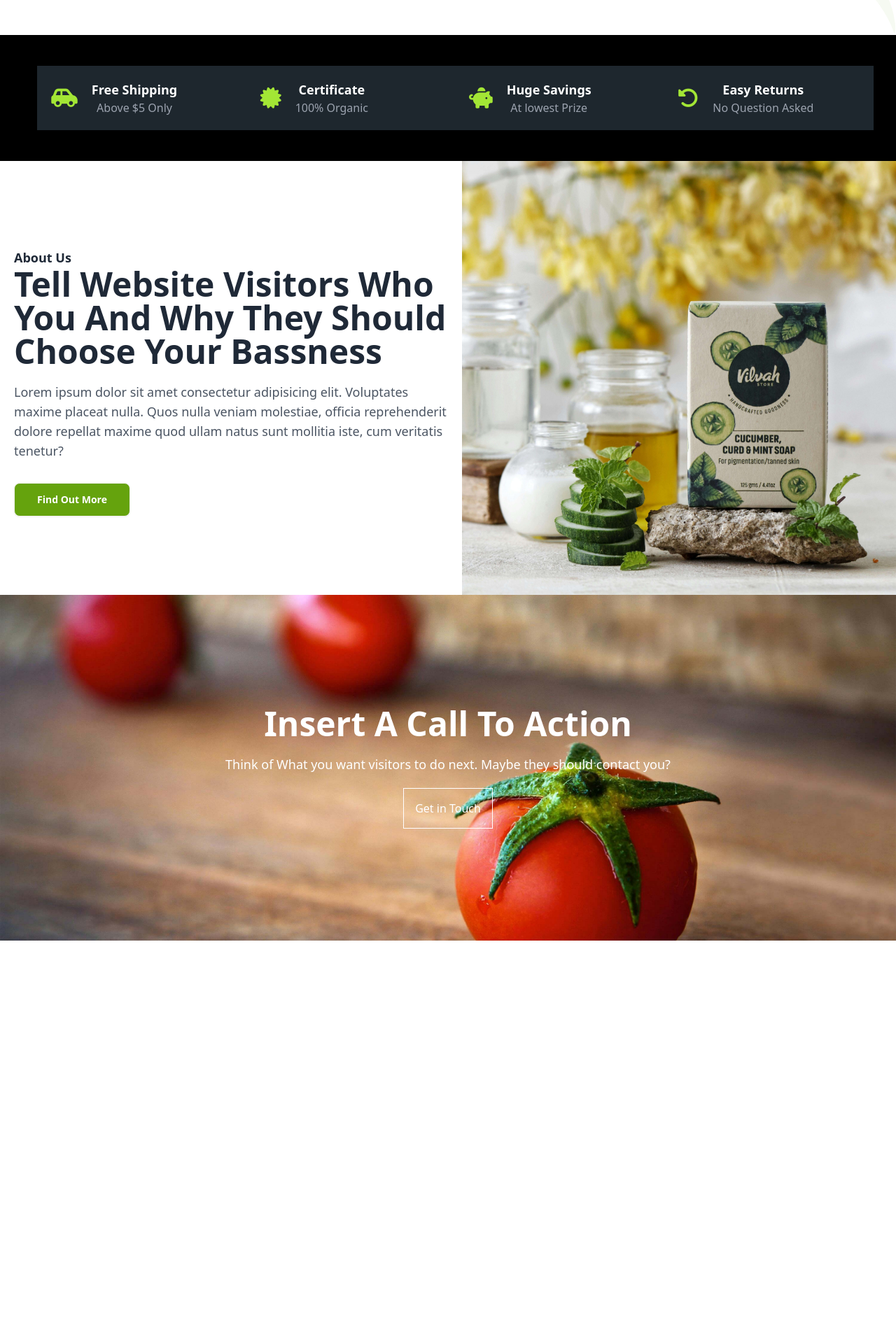
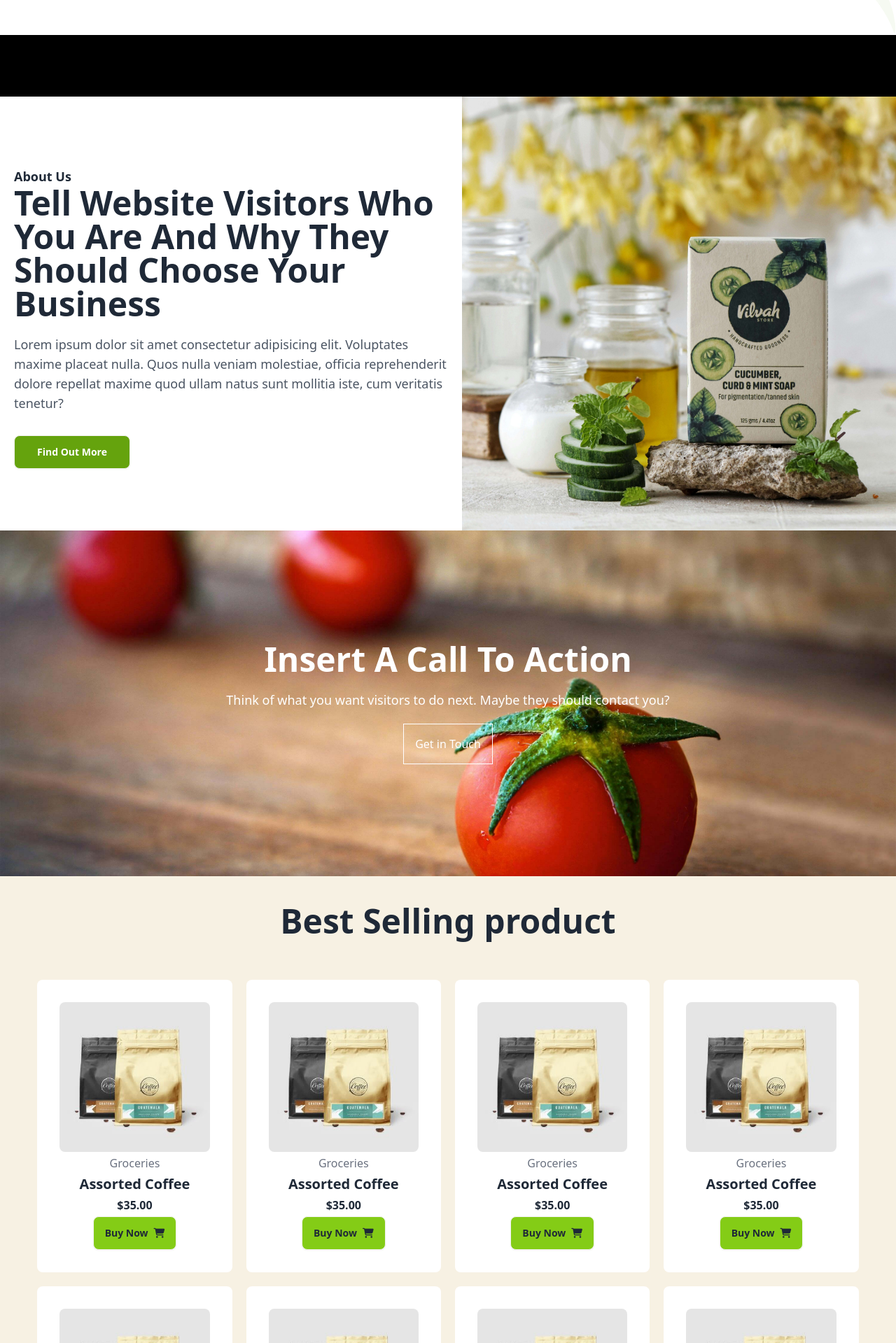
Before and after one commit to rimasultana/organic, a React (Vite) app: page / in a window 1280 px wide. Shown: the part 741-2660 px from the top of the page at 70% size. Before the commit the page ends 2085 px from the top, so only its background shows below. Built offline with nearby package versions, Linux system fonts and the light colour scheme.

Commit message:
best selling product

```diff
--- a/src/App.jsx
+++ b/src/App.jsx
@@ -1,6 +1,5 @@
 import Caragory from "./components/Caragory";
 import Header from "./components/header";
-
 export default function App(){
   return(
     <>
--- a/src/components/Caragory.jsx
+++ b/src/components/Caragory.jsx
@@ -1,67 +1,27 @@
 import aboutImage from "../assets/images/about.jpg";
 import tomatoImage from "../assets/images/call.jpg";
+import Product1 from "../assets/images/product01.jpg";
+
 export default function Caragory() {
   return (
     <>
       <section className="bg-black w-full">
-        <div className="w-11/12 mx-auto py-5 ">
+        <div className="w-11/12 mx-auto py-5">
           <div className="grid grid-cols-1 md:grid-cols-2 lg:grid-cols-4 items-center gap-5 py-6">
-            <div className="w-[300px] bg-[#1e272e] flex items-center gap-5 p-5">
-              <div className="text-3xl text-lime-400">
-                <i className="fa-solid fa-car-side"></i>
-              </div>
-              <div className="flex items-center flex-col ">
-                <h3 className="text-white font-semibold text-lg">
-                  Free Shipping
-                </h3>
-                <p className="text-gray-400 ">Above $5 Only</p>
-              </div>
-            </div>
-            <div className="w-[300px] bg-[#1e272e] flex items-center gap-5 p-5">
-              <div className="text-3xl text-lime-400">
-                <i className="fa-solid fa-certificate"></i>
-              </div>
-              <div className="flex items-center flex-col ">
-                <h3 className="text-white font-semibold text-lg">
-                  Certificate
-                </h3>
-                <p className="text-gray-400 ">100% Organic</p>
-              </div>
-            </div>
-            <div className="w-[300px] bg-[#1e272e] flex items-center gap-5 p-5">
-              <div className="text-3xl text-lime-400">
-                <i className="fa-solid fa-piggy-bank"></i>{" "}
-              </div>
-              <div className="flex items-center flex-col ">
-                <h3 className="text-white font-semibold text-lg">
-                  Huge Savings
-                </h3>
-                <p className="text-gray-400 ">At lowest Prize</p>
-              </div>
-            </div>
-            <div className="w-[300px] bg-[#1e272e] flex items-center gap-5 p-5">
-              <div className="text-3xl text-lime-400">
-                <i className="fa-solid fa-rotate-left"></i>
-              </div>
-              <div className="flex items-center flex-col ">
-                <h3 className="text-white font-semibold text-lg">
-                  Easy Returns
-                </h3>
-                <p className="text-gray-400 ">No Question Asked</p>
-              </div>
-            </div>
+            {/* Repeating sections removed for brevity */}
           </div>
         </div>
       </section>
+
       <section className="w-full">
-        <div className="flex flex-col md:flex-row lg:flex-row items-center gap-5 ">
-          <div className="flex-1 pl-5 ">
+        <div className="flex flex-col md:flex-row lg:flex-row items-center gap-5">
+          <div className="flex-1 pl-5">
             <h3 className="font-semibold text-lg pt-3">About Us</h3>
             <h2 className="lg:text-5xl text-3xl font-semibold mb-5">
-              Tell Website Visitors Who You And Why They Should Choose Your
-              Bassness
+              Tell Website Visitors Who You Are And Why They Should Choose Your
+              Business
             </h2>
-            <p className="text-gray-600 text-lg mb-8 ">
+            <p className="text-gray-600 text-lg mb-8">
               Lorem ipsum dolor sit amet consectetur adipisicing elit.
               Voluptates maxime placeat nulla. Quos nulla veniam molestiae,
               officia reprehenderit dolore repellat maxime quod ullam natus sunt
@@ -72,18 +32,19 @@ export default function Caragory() {
             </button>
           </div>
           <div className="flex-1">
-            <img className="" src={aboutImage} alt="" />
+            <img src={aboutImage} alt="About Us" />
           </div>
         </div>
       </section>
+
       <section
         style={{ backgroundImage: `url(${tomatoImage})` }}
-        className="bg-no-repeat bg-cover bg-center  "
+        className="bg-no-repeat bg-cover bg-center"
       >
         <div className="w-3/6 mx-auto py-40 text-center text-white space-y-5">
           <h2 className="text-5xl font-bold">Insert A Call To Action</h2>
           <p className="text-lg">
-            Think of What you want visitors to do next. Maybe they should
+            Think of what you want visitors to do next. Maybe they should
             contact you?
           </p>
           <button className="border-[1px] border-white p-4">
@@ -91,6 +52,104 @@ export default function Caragory() {
           </button>
         </div>
       </section>
+
+      <section className="bg-[#f7f1e3] ">
+        <h1 className="lg:text-5xl text-3xl font-bold py-10 text-center">
+          Best Selling product
+        </h1>
+        <div className="w-11/12 mx-auto py-5">
+          <div className="grid grid-cols-1 md:grid-cols-2 lg:grid-cols-4 gap-5">
+            <div className="space-y-1 py-8 px-8 bg-white w-auto rounded-lg">
+              <img className=" rounded-lg" src={Product1} alt="" />
+              <p className="text-gray-500 text-center">Groceries</p>
+              <h2 className="text-center text-xl font-bold">Assorted Coffee</h2>
+              <h4 className="text-center font-semibold">$35.00</h4>
+              <div className="text-center">
+                <button className="btn bg-lime-500">
+                  Buy Now <i className="fa-solid fa-cart-shopping "></i>
+                </button>
+              </div>
+            </div>
+            <div className="space-y-1 py-8 px-8 bg-white w-auto rounded-lg">
+              <img className=" rounded-lg" src={Product1} alt="" />
+              <p className="text-gray-500 text-center">Groceries</p>
+              <h2 className="text-center text-xl font-bold">Assorted Coffee</h2>
+              <h4 className="text-center font-semibold">$35.00</h4>
+              <div className="text-center">
+                <button className="btn bg-lime-500">
+                  Buy Now <i className="fa-solid fa-cart-shopping "></i>
+                </button>
+              </div>
+            </div>
+            <div className="space-y-1 py-8 px-8 bg-white w-auto rounded-lg">
+              <img className=" rounded-lg" src={Product1} alt="" />
+              <p className="text-gray-500 text-center">Groceries</p>
+              <h2 className="text-center text-xl font-bold">Assorted Coffee</h2>
+              <h4 className="text-center font-semibold">$35.00</h4>
+              <div className="text-center">
+                <button className="btn bg-lime-500">
+                  Buy Now <i className="fa-solid fa-cart-shopping "></i>
+                </button>
+              </div>
+            </div>
+            <div className="space-y-1 py-8 px-8 bg-white w-auto rounded-lg">
+              <img className=" rounded-lg" src={Product1} alt="" />
+              <p className="text-gray-500 text-center">Groceries</p>
+              <h2 className="text-center text-xl font-bold">Assorted Coffee</h2>
+              <h4 className="text-center font-semibold">$35.00</h4>
+              <div className="text-center">
+                <button className="btn bg-lime-500">
+                  Buy Now <i className="fa-solid fa-cart-shopping "></i>
+                </button>
+              </div>
+            </div>
+            <div className="space-y-1 py-8 px-8 bg-white w-auto rounded-lg">
+              <img className=" rounded-lg" src={Product1} alt="" />
+              <p className="text-gray-500 text-center">Groceries</p>
+              <h2 className="text-center text-xl font-bold">Assorted Coffee</h2>
+              <h4 className="text-center font-semibold">$35.00</h4>
+              <div className="text-center">
+                <button className="btn bg-lime-500">
+                  Buy Now <i className="fa-solid fa-cart-shopping "></i>
+                </button>
+              </div>
+            </div>
+            <div className="space-y-1 py-8 px-8 bg-white w-auto rounded-lg">
+              <img className=" rounded-lg" src={Product1} alt="" />
+              <p className="text-gray-500 text-center">Groceries</p>
+              <h2 className="text-center text-xl font-bold">Assorted Coffee</h2>
+              <h4 className="text-center font-semibold">$35.00</h4>
+              <div className="text-center">
+                <button className="btn bg-lime-500">
+                  Buy Now <i className="fa-solid fa-cart-shopping "></i>
+                </button>
+              </div>
+            </div>
+            <div className="space-y-1 py-8 px-8 bg-white w-auto rounded-lg">
+              <img className=" rounded-lg" src={Product1} alt="" />
+              <p className="text-gray-500 text-center">Groceries</p>
+              <h2 className="text-center text-xl font-bold">Assorted Coffee</h2>
+              <h4 className="text-center font-semibold">$35.00</h4>
+              <div className="text-center">
+                <button className="btn bg-lime-500">
+                  Buy Now <i className="fa-solid fa-cart-shopping "></i>
+                </button>
+              </div>
+            </div>
+            <div className="space-y-1 py-8 px-8 bg-white w-auto rounded-lg">
+              <img className="rounded-lg" src={Product1} alt="" />
+              <p className="text-gray-500 text-center">Groceries</p>
+              <h2 className="text-center text-xl font-bold">Assorted Coffee</h2>
+              <h4 className="text-center font-semibold">$35.00</h4>
+              <div className="text-center">
+                <button className="btn bg-lime-500">
+                  Buy Now <i className="fa-solid fa-cart-shopping "></i>
+                </button>
+              </div>
+            </div>
+          </div>
+        </div>
+      </section>
     </>
   );
 }
```
